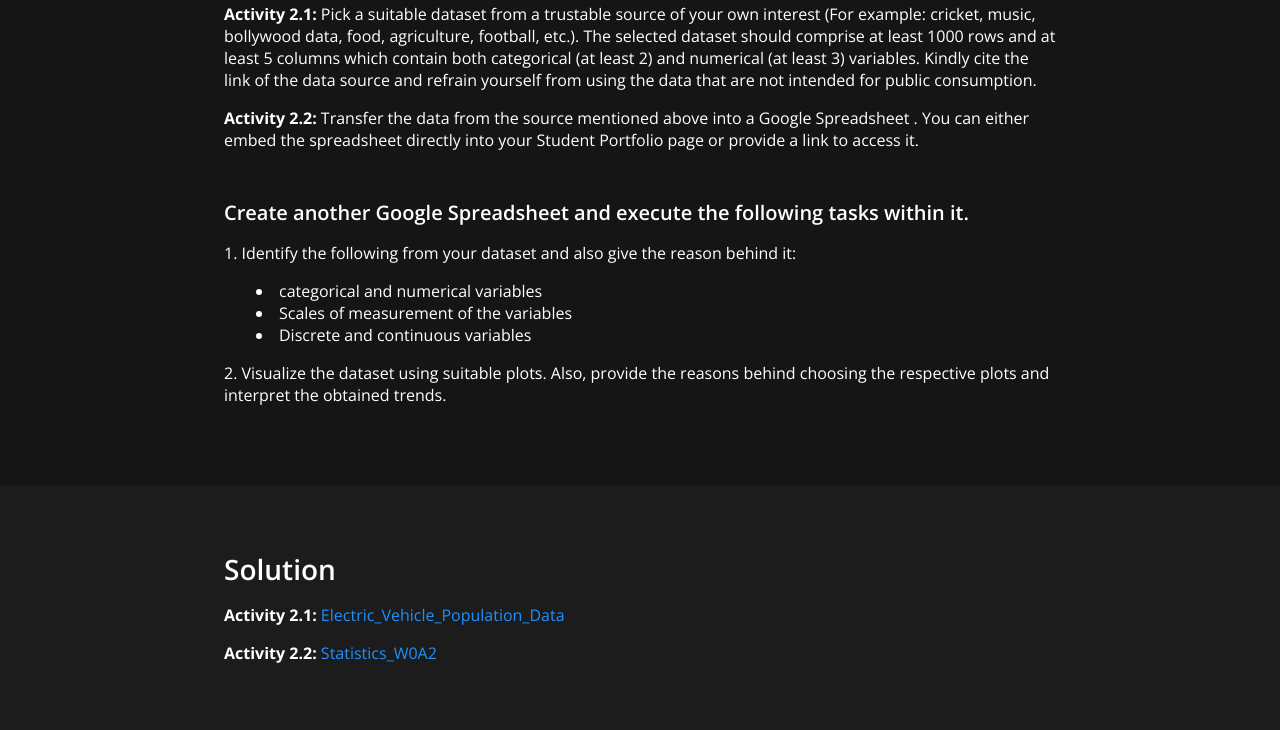
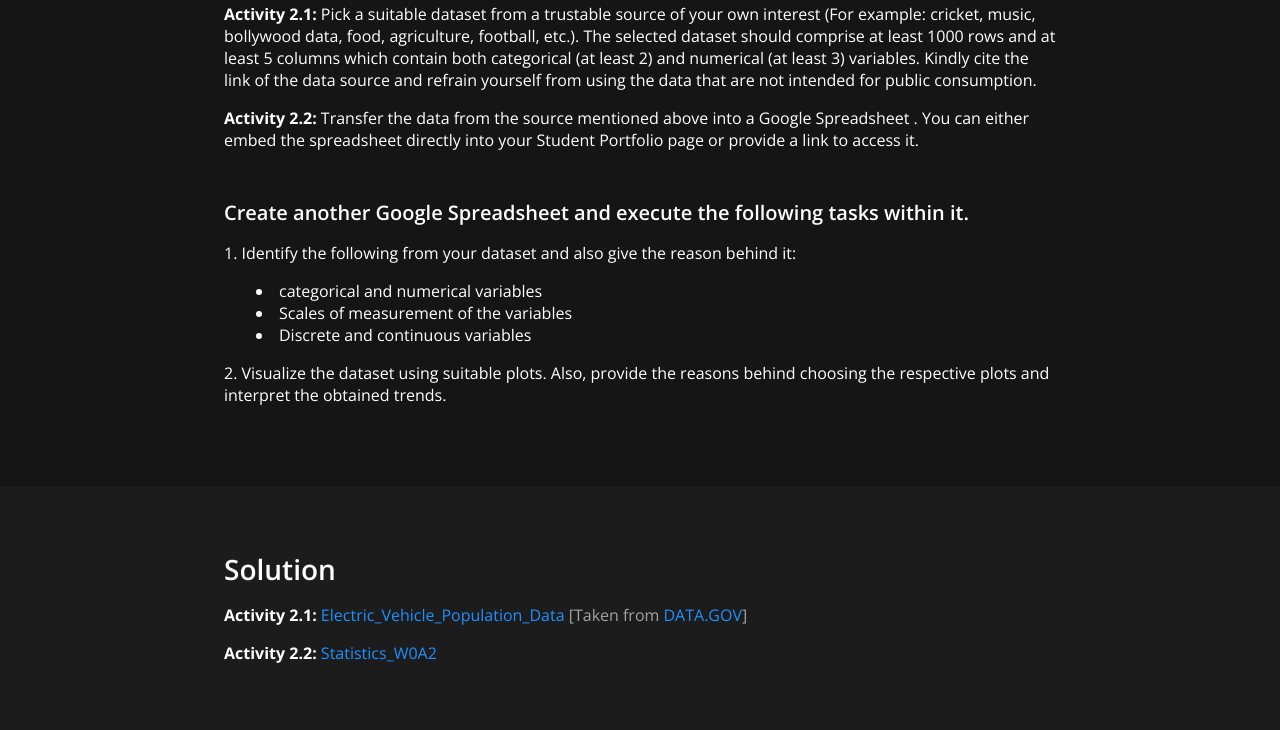
Before and after one commit to BYT-Bender/student-portfolio, a plain HTML site: page BSMA1002_W0A2.html in a window 1280 px wide. Shown: the part 963-1693 px from the top of the page. Drawn offline with nearby package versions, Linux system fonts and the light colour scheme; a web font is replaced by a local one.

Commit message:
Update BSMA1002_W0A2.html

```diff
--- a/BSMA1002_W0A2.html
+++ b/BSMA1002_W0A2.html
@@ -76,7 +76,7 @@
     <section class="solution" id="solution">
         <div class="inner-section-wrapper">
             <h1>Solution</h1>
-            <p><b>Activity 2.1: </b><a href="https://docs.google.com/spreadsheets/d/161O4lq3LEtCpRFlI0YUyi2HVRA25oN5YJ6ktm3UZZs4/edit?gid=1722797323#gid=1722797323" target="_blank">Electric_Vehicle_Population_Data</a></p>
+            <p><b>Activity 2.1: </b><a href="https://docs.google.com/spreadsheets/d/161O4lq3LEtCpRFlI0YUyi2HVRA25oN5YJ6ktm3UZZs4/edit?gid=1722797323#gid=1722797323" target="_blank">Electric_Vehicle_Population_Data</a> <span class="muted">[Taken from <a href="https://catalog.data.gov/dataset/electric-vehicle-population-data" target="_blank">DATA.GOV</a>]</span></p>
             <p><b>Activity 2.2: </b><a href="https://docs.google.com/spreadsheets/d/161O4lq3LEtCpRFlI0YUyi2HVRA25oN5YJ6ktm3UZZs4/edit?gid=1950714525#gid=1950714525" target="_blank">Statistics_W0A2</a></p>
         </div>
     </section>
```
